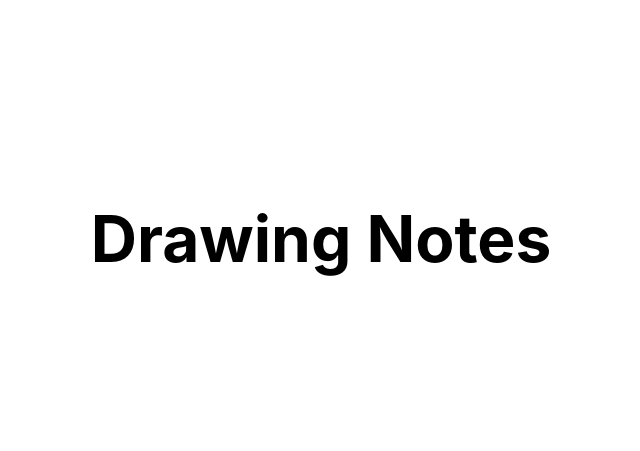
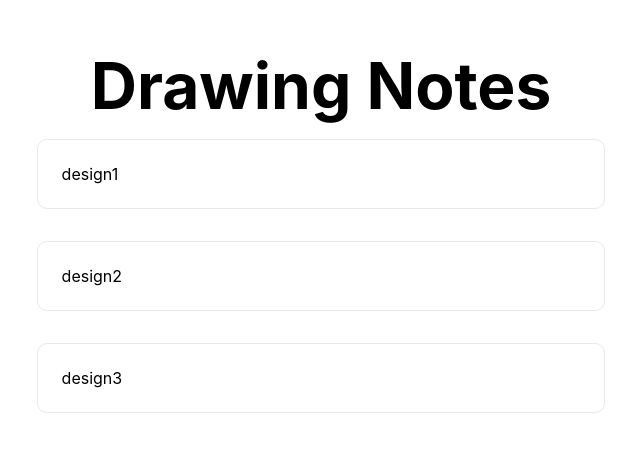
Before and after one commit to ilci66/notebook-app, a Next.js app: page /marketing in a window 1280 px wide. Shown: the part 161-612 px from the top of the page, without its empty margins (319-959 px from the left). Built offline with nearby package versions, Linux system fonts and the light colour scheme.

Commit message:
minor fix

```diff
--- a/pages/marketing.tsx
+++ b/pages/marketing.tsx
@@ -13,12 +13,6 @@ interface MarketingInt {
 interface MarketingInts extends Array<MarketingInt>{}
 
 export const getStaticProps = async () => {
-  // const res = await fetch('http://localhost:3000/api/books');
-  // const data = await res.json();
-  // const books: AllBooks = data.books
-  // return {
-  //     props: { books: books }
-  // }
   const res = await fetch('http://localhost:3000/api/marketing');
   console.log(res)
   const data = await res.json();
@@ -28,13 +22,28 @@ export const getStaticProps = async () => {
   }
 }
 
-
-const Marketing: NextPage = ( props ) => {
+interface MarketingProps {
+  marketingnotes:[
+      {
+          title: string,
+          field: string,
+          isRecent: boolean,
+          description: string,
+          notes: string,
+          source: string
+      }
+  ]
+}
+const Marketing: NextPage<MarketingProps> = ( props ) => {
   console.log(props)
+  const { marketingnotes }: MarketingProps = props;
+  console.log(marketingnotes)
   return (
     <div className={styles.container}>
         <h1 className={styles.title}>Drawing Notes</h1>
-        {}
+        {marketingnotes.map(note => {
+          return(<div key={note.title} className={styles.card}>{note.title}</div>)
+        })}
     </div>
   )
 }
```
